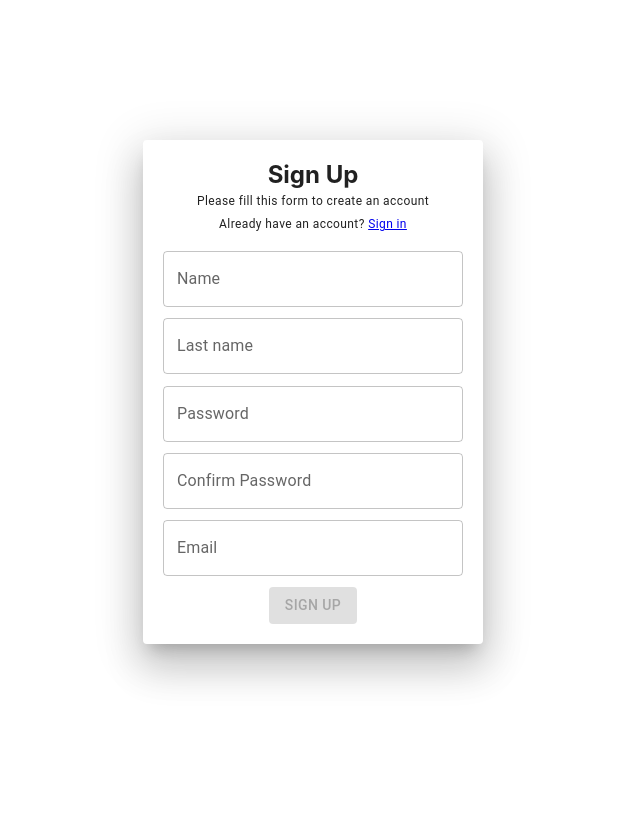
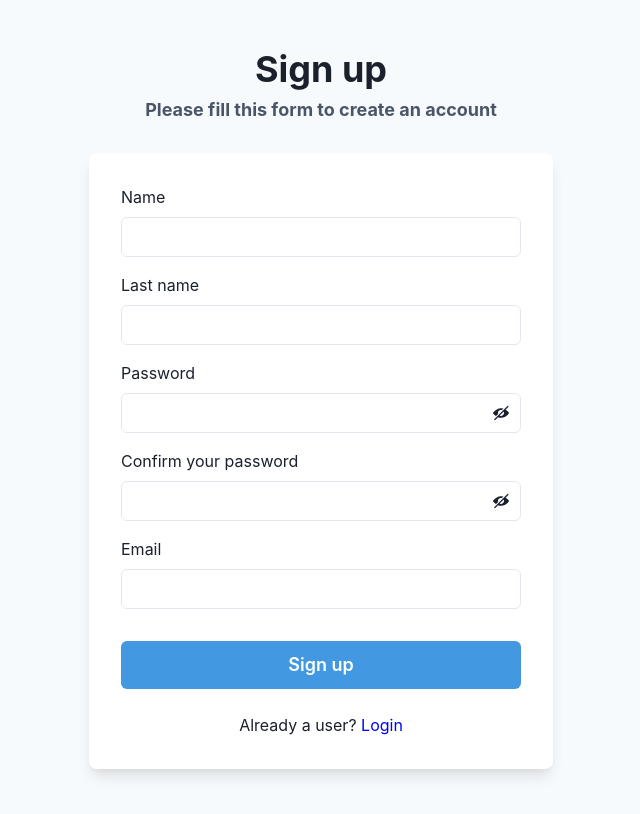
Before and after one commit to NatasaVasicRA10/Second-task, a React (Create React App) app: page / in a window 1280 px wide. Shown: the top 814 px of the page, without its empty margins (319-959 px from the left). Built offline with nearby package versions, Linux system fonts and the light colour scheme.

Commit message:
sign up and sign in chakra

```diff
--- a/src/components/SignIn.js
+++ b/src/components/SignIn.js
@@ -1,17 +1,28 @@
-import React from 'react';
+import React, { useState } from 'react';
 import { Field, Form, Formik, ErrorMessage } from 'formik';
-import Grid from '@mui/material/Grid';
-import Paper from '@mui/material/Paper';
-import Typography from '@mui/material/Typography';
-import Button from '@mui/material/Button';
-import TextField from '@mui/material/TextField';
 import { validationSchemaSignIn } from '../schema';
 import { Link, useNavigate } from 'react-router-dom';
 import PropTypes from 'prop-types';
 import { signInWithEmailAndPassword } from 'firebase/auth';
 import { auth } from '../firebase';
+import {
+  Flex,
+  Box,
+  Input,
+  Stack,
+  Button,
+  Heading,
+  // eslint-disable-next-line no-shadow
+  Text,
+  InputGroup,
+  InputRightElement,
+  useColorModeValue
+} from '@chakra-ui/react';
+import { ViewIcon, ViewOffIcon } from '@chakra-ui/icons';
 
 const SignIn = () => {
+
+  const [ showPassword, setShowPassword ] = useState(false);
 
   const navigate = useNavigate();
 
@@ -46,42 +57,77 @@ const SignIn = () => {
   };
 
   return (
-    <Grid container className='SignUpGridStyle' spacing={2}>
-      <Paper className='PaperStyle' elevation={24}>
-        <Grid item className='SignUpTitle'>
-          <h2>Sign In</h2>
-          <Typography variant='caption' gutterBottom>Don&apos;t have an account yet?{' '}
-            <Link to='/' className='underline'>
-              Sign up
-            </Link>
-          </Typography>
-        </Grid>
+    <Flex
+      minH={'100vh'}
+      align={'center'}
+      justify={'center'}
+      w={'100%'}
+      bg={useColorModeValue('gray.50', 'gray.800')}>
+      <Stack spacing={8} minW='lg' maxW='lg' py={12} px={6}>
+        <Stack align={'center'}>
+          <Heading fontSize={'4xl'}>Sign in</Heading>
+        </Stack>
+        <Box
+          rounded={'lg'}
+          bg={useColorModeValue('white', 'gray.700')}
+          boxShadow={'lg'}
+          p={8}>
           <Formik initialValues={initialValues} validationSchema={validationSchemaSignIn} onSubmit={handleSignIn}>
             {(props) => (
-            <Form>
-              <Field as={TextField} fullWidth name='email' label='Email'
-                placeholder='Enter your email'/>
-              <div className='Error'>
-                <ErrorMessage name='email' />
-              </div>
-              <Field as={TextField} fullWidth name='password' type='password'
-                label='Password' placeholder='Enter your password'/>
-              <div className='Error'>
-                <ErrorMessage name='password' />
-              </div>
-              <Grid item align='center'>
+              <Form onSubmit={props.handleSubmit}>
+                <Stack spacing={2}>
+                  <Stack>
+                    <Field as={Text}>Email</Field>
+                    <Field as={Input} name='email' label='Email'/>
+                    <Text color='red'><ErrorMessage name='email' /></Text>
+                  </Stack>
+                  <Stack>
+                    <Field as={Text}>Password</Field>
+                    <InputGroup>
+                      <Field
+                        as={Input}
+                        name='password'
+                        label='Password'
+                        type={showPassword ? 'text' : 'password'}/>
+                      <InputRightElement h={'full'}>
                         <Button
-                  type='submit'
-                  variant='contained'
+                          variant={'ghost'}
+                          onClick={() =>
+                            // eslint-disable-next-line no-shadow
+                            setShowPassword((showPassword) => !showPassword)
+                          }>
+                          {showPassword ? <ViewIcon /> : <ViewOffIcon />}
+                        </Button>
+                      </InputRightElement>
+                    </InputGroup>
+                    <Text color='red'><ErrorMessage name='password' /></Text>
+                  </Stack>
+                </Stack>
+                <Stack pt={6}>
+                  <Button
+                    size='lg'
+                    bg={'blue.400'}
+                    color={'white'}
+                    _hover={{
+                      bg: 'blue.500',
+                    }}
                     disabled={props.isSubmitting || !props.isValid || !props.dirty}
-                  color='primary'>Sign in
+                    type='submit'>Sign in
                   </Button>
-              </Grid>
+                </Stack>
               </Form>
             )}
           </Formik>
-      </Paper>
-    </Grid>
+          <Stack pt={6}>
+            <Text align={'center'}>Don&apos;t have an account yet?{' '}
+              <Link to='/' style={{color: 'blue'}}>
+                Sign up
+              </Link>
+            </Text>
+          </Stack>
+        </Box>
+      </Stack>
+    </Flex>
   );
 };
 
@@ -92,5 +138,6 @@ SignIn.propTypes = {
   setSubmitting: PropTypes.func,
   isSubmitting: PropTypes.bool,
   isValid: PropTypes.bool,
-  dirty: PropTypes.bool
+  dirty: PropTypes.bool,
+  handleSubmit: PropTypes.func
 };
--- a/src/components/SignUp.js
+++ b/src/components/SignUp.js
@@ -1,17 +1,29 @@
-import React from 'react';
+import React, { useState } from 'react';
 import { Field, Form, Formik, ErrorMessage } from 'formik';
-import Grid from '@mui/material/Grid';
-import Paper from '@mui/material/Paper';
-import Typography from '@mui/material/Typography';
-import Button from '@mui/material/Button';
-import TextField from '@mui/material/TextField';
 import { validationSchema } from '../schema';
 import { Link, useNavigate } from 'react-router-dom';
 import PropTypes from 'prop-types';
 import { createUserWithEmailAndPassword, updateProfile } from 'firebase/auth';
 import { auth } from '../firebase';
+import {
+  Flex,
+  Box,
+  Input,
+  Stack,
+  Button,
+  Heading,
+  // eslint-disable-next-line no-shadow
+  Text,
+  InputGroup,
+  InputRightElement,
+  useColorModeValue
+} from '@chakra-ui/react';
+import { ViewIcon, ViewOffIcon } from '@chakra-ui/icons';
 
 const SignUp = () => {
+
+  const [ showPassword, setShowPassword ] = useState(false);
+  const [ showConfirmPassword, setShowConfirmPassword ] = useState(false);
 
   const navigate = useNavigate();
 
@@ -45,58 +57,111 @@ const SignUp = () => {
   };
 
   return (
-    <Grid container className='SignUpGridStyle' spacing={2}>
-      <Paper className='PaperStyle' elevation={24}>
-        <Grid item className='SignUpTitle'>
-          <h2>Sign Up</h2>
-          <Typography variant='caption' gutterBottom>Please fill this form to create an account</Typography><br/>
-          <Typography variant='caption' gutterBottom>Already have an account?{' '}
-            <Link to='signIn' className='underline'>
-              Sign in
-            </Link>
-          </Typography>
-        </Grid>
+    <Flex
+      minH={'100vh'}
+      align={'center'}
+      justify={'center'}
+      w={'100%'}
+      bg={useColorModeValue('gray.50', 'gray.800')}>
+      <Stack spacing={8} minW='lg' maxW='lg' py={12} px={6}>
+        <Stack align={'center'}>
+          <Heading fontSize={'4xl'} textAlign={'center'}>
+            Sign up
+          </Heading>
+          <Heading fontSize={'lg'} color={'gray.600'}>
+            Please fill this form to create an account
+          </Heading>
+        </Stack>
+        <Box
+          rounded={'lg'}
+          bg={useColorModeValue('white', 'gray.700')}
+          boxShadow={'lg'}
+          p={8}>
           <Formik initialValues={initialValues} validationSchema={validationSchema} onSubmit={handleSignUp}>
             {(props) => (
-            <Form>
-              <Field as={TextField} fullWidth name='name' label='Name'
-                placeholder='Enter your name'/>
-              <div className='Error'>
-                <ErrorMessage name='name' />
-              </div>
-              <Field as={TextField} fullWidth name='lastName' label='Last name'
-                placeholder='Enter your last name'/>
-              <div className='Error'>
-                <ErrorMessage name='lastName' />
-              </div>
-              <Field as={TextField} fullWidth name='password' type='password'
-                label='Password' placeholder='Enter your password'/>
-              <div className='Error'>
-                <ErrorMessage name='password' />
-              </div>
-              <Field as={TextField} fullWidth name='confirmPassword' type='password'
-                label='Confirm Password' placeholder='Confirm your password'/>
-              <div className='Error'>
-                <ErrorMessage name='confirmPassword' />
-              </div>
-              <Field as={TextField} fullWidth name='email' label='Email'
-                placeholder='Enter your email'/>
-              <div className='Error'>
-                <ErrorMessage name='email' />
-              </div>
-              <Grid item align='center'>
+              <Form onSubmit={props.handleSubmit}>
+                <Stack spacing={2}>
+                  <Stack>
+                    <Field as={Text}>Name</Field>
+                    <Field as={Input} name='name' label='Name'/>
+                    <Text color='red'><ErrorMessage name='name' /></Text>
+                  </Stack>
+                  <Stack>
+                    <Field as={Text}>Last name</Field>
+                    <Field as={Input} name='lastName' label='Last name'/>
+                    <Text color='red'><ErrorMessage name='lastName' /></Text>
+                  </Stack>
+                  <Stack>
+                    <Field as={Text}>Password</Field>
+                    <InputGroup>
+                      <Field
+                        as={Input}
+                        name='password'
+                        label='Password'
+                        type={showPassword ? 'text' : 'password'}/>
+                      <InputRightElement h={'full'}>
                         <Button
-                  type='submit'
-                  variant='contained'
+                          variant={'ghost'}
+                          onClick={() =>
+                            // eslint-disable-next-line no-shadow
+                            setShowPassword((showPassword) => !showPassword)
+                          }>
+                          {showPassword ? <ViewIcon /> : <ViewOffIcon />}
+                        </Button>
+                      </InputRightElement>
+                    </InputGroup>
+                    <Text color='red'><ErrorMessage name='password' /></Text>
+                  </Stack>
+                  <Stack>
+                    <Field as={Text}>Confirm your password</Field>
+                    <InputGroup>
+                      <Field
+                        as={Input}
+                        name='confirmPassword'
+                        label='Confirm Password'
+                        type={showConfirmPassword ? 'text' : 'password'}/>
+                      <InputRightElement h={'full'}>
+                        <Button
+                          variant={'ghost'}
+                          onClick={() =>
+                            // eslint-disable-next-line no-shadow
+                            setShowConfirmPassword((showConfirmPassword) => !showConfirmPassword)
+                          }>
+                          {showConfirmPassword ? <ViewIcon /> : <ViewOffIcon />}
+                        </Button>
+                      </InputRightElement>
+                    </InputGroup>
+                    <Text color='red'><ErrorMessage name='confirmPassword' /></Text>
+                  </Stack>
+                  <Stack>
+                    <Field as={Text}>Email</Field>
+                    <Field as={Input} name='email' label='Email'/>
+                    <Text color='red'><ErrorMessage name='email' /></Text>
+                  </Stack>
+                </Stack>
+                <Stack pt={6}>
+                  <Button
+                    size='lg'
+                    bg={'blue.400'}
+                    color={'white'}
+                    _hover={{
+                      bg: 'blue.500',
+                    }}
                     disabled={props.isSubmitting || !props.isValid || !props.dirty}
-                  color='primary'>Sign up
+                    type='submit'>Sign up
                   </Button>
-              </Grid>
+                </Stack>
               </Form>
             )}
           </Formik>
-      </Paper>
-    </Grid>
+          <Stack pt={6}>
+            <Text align={'center'}>
+              Already a user? <Link to='signIn' style={{color: 'blue'}}>Login</Link>
+            </Text>
+          </Stack>
+        </Box>
+      </Stack>
+    </Flex>
   );
 };
 
@@ -107,5 +172,6 @@ SignUp.propTypes = {
   setSubmitting: PropTypes.func,
   isSubmitting: PropTypes.bool,
   isValid: PropTypes.bool,
-  dirty: PropTypes.bool
+  dirty: PropTypes.bool,
+  handleSubmit: PropTypes.func
 };
--- a/src/index.js
+++ b/src/index.js
@@ -6,10 +6,14 @@ import SignUp from './components/SignUp';
 import reportWebVitals from './reportWebVitals';
 import { BrowserRouter as Router, Routes, Route } from 'react-router-dom';
 import SignIn from './components/SignIn';
+import { ChakraProvider, ColorModeScript } from '@chakra-ui/react';
+import theme from './theme';
 
 const root = ReactDOM.createRoot(document.getElementById('root'));
 root.render(
   <React.StrictMode>
+    <ChakraProvider>
+      <ColorModeScript initialColorMode={theme.config.initialColorMode} />
       <Router>
         <Routes>
           <Route path='/' element={<SignUp />} />
@@ -17,6 +21,7 @@ root.render(
           <Route path='/home' element={<App />} />
         </Routes>
       </Router>
+    </ChakraProvider>
   </React.StrictMode>
 );
 
--- /dev/null
+++ b/src/theme.js
@@ -0,0 +1,10 @@
+import { extendTheme } from '@chakra-ui/react';
+
+const config = {
+  initialColorMode: 'light',
+  useSystemColorMode: false,
+};
+
+const theme = extendTheme({ config });
+
+export default theme;
```
Also changed, not shown: package.json (+5 -2 lines), src/App.js (+1 -14 lines), src/components/Header.js (+9 -11 lines), 1 other file (tests, documents, lock files or other folders). Lines whose indentation alone changed are shown as unchanged.
